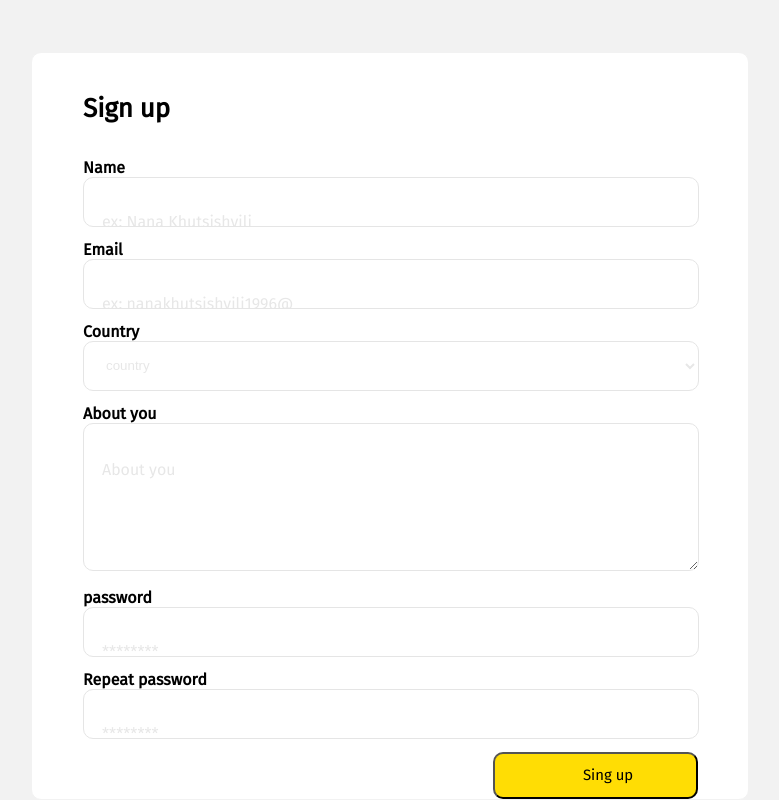
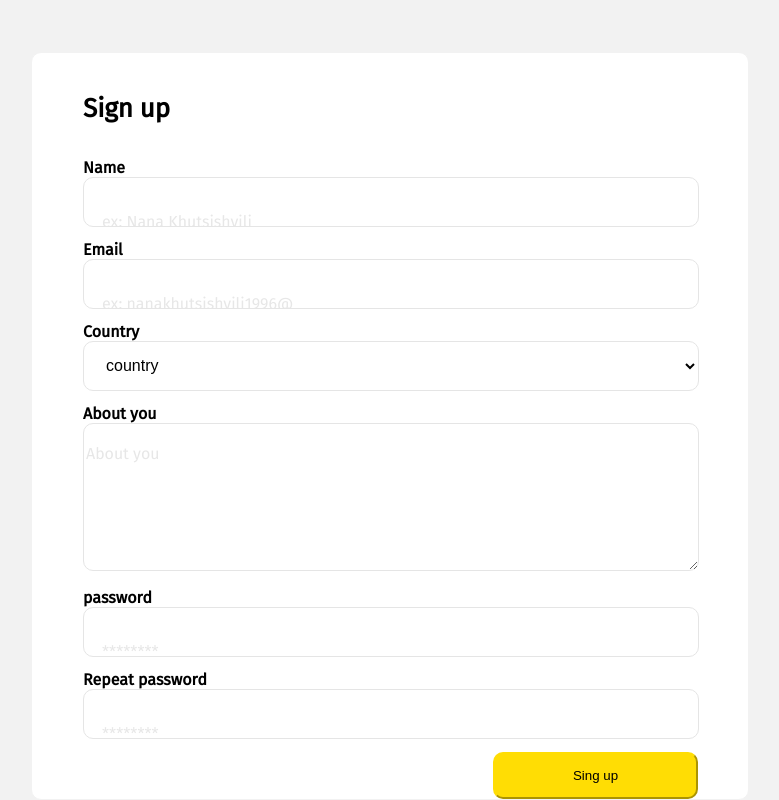
Before and after one commit to nanakhutsishvili/davaleba-6, a plain HTML site: page index.html in a window 1280 px wide. Shown: the whole page, without its empty margins (250-1029 px from the left). Drawn offline with Linux system fonts and the light colour scheme.

Commit message:
ჩასწორება

```diff
--- a/index.html
+++ b/index.html
@@ -18,17 +18,17 @@
          <input type="mail" size=50% placeholder="ex: nanakhutsishvili1996@gmail.com"/>
          <label>Country</label>
          <select>
-            <option hidden> country </option>
-            <option class="black">
+            <option hidden class="country">country</option>
+            <option>
                 Georgia
             </option>
-            <option class="black">
+            <option>
                 USA
             </option>
-            <option class="black">
+            <option>
                 Italy
             </option>
-            <option class="black">
+            <option>
                 England
             </option>
         </select>
@@ -38,7 +38,7 @@
          <input type="password" size=50% placeholder="********"/>
          <label>Repeat password</label>
          <input type="password" size=50% placeholder="********"/>
-         <button><p>Sing up</p></button>
+         <button>Sing up</button>
     </div>
 </body>
 
--- a/style.css
+++ b/style.css
@@ -20,19 +20,7 @@ div    { box-sizing: border-box;
          padding-left: 51px;
          padding-right: 51px;}
 
-p       { width: 68px;
-        height: 14px;
-        font-family: 'FiraGO';
-        font-style: normal;
-        font-weight: 400;
-        font-size: 15px;
-        line-height: 19px;
-        color: #000000;
-        margin-top: 14px;
-        margin-right: 56px;
-        margin-bottom: 19px;
-        margin-left: 81px;
-        text-align: center; }
+
 
 button { display: flex;
         justify-content: center;
@@ -41,9 +29,9 @@ button { display: flex;
         width: 205px;
         height: 47px;
         background: #FFDD04;
+        border-radius: 10px;
         align-items: center;
-        border-radius: 10px;
-
+        border-color: #FFDD04;
         }
 
 textarea  { box-sizing: border-box;
@@ -53,7 +41,7 @@ textarea  { box-sizing: border-box;
         background: #FFFFFF;
         border: 1px solid #E5E5E5;
         border-radius: 10px;
-        padding: 18px; }
+       }
 
 
 input  { box-sizing: border-box;
@@ -68,14 +56,14 @@ input  { box-sizing: border-box;
 
 
 select  { box-sizing: border-box;
-        font-size: 16x;
+        font-size: 16px;
         width: 616px;
         height: 50px;
         background: #FFFFFF;
         border: 1px solid #E5E5E5;
         border-radius: 10px;
         padding-left: 18px;
-        color: #E7E7E7;
+        color: black;
         }
 
 
@@ -102,6 +90,7 @@ label    { margin-bottom: 0;
            color: #000000;
           }
 
+
 ::placeholder { position: absolute;
                 width: 191px;
                 height: 14px;
@@ -112,7 +101,10 @@ label    { margin-bottom: 0;
                 line-height: 19px;
                 color: #E7E7E7;
                 padding-top: 18px;
-                padding-bottom: 18px;
                 }
 
 .black  {color: black}
+
+option   { color: black; }
+
+.country  {color: #E7E7E7;}
```
